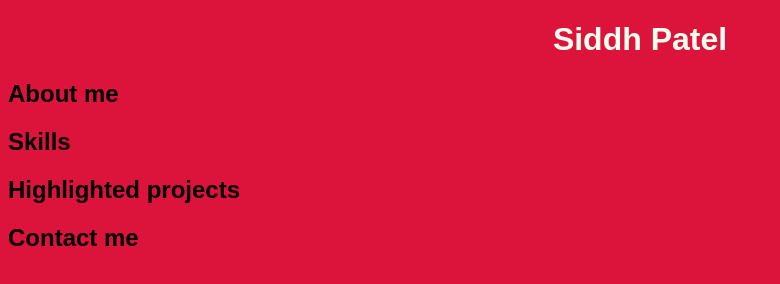
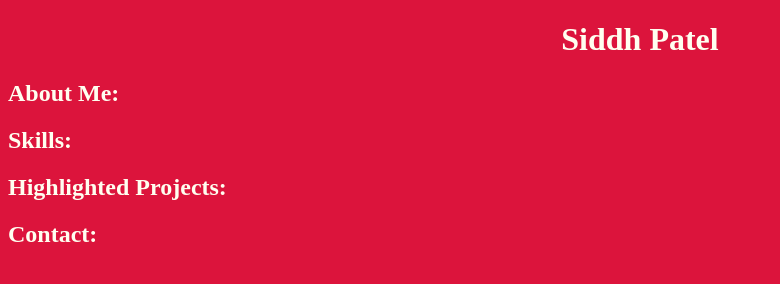
Before and after one commit to siddhpatelsdp/siddhpatelsdp.github.io, a plain HTML site: page index.html in a window 1280 px wide. Shown: the whole page, without its empty margins (0-780 px from the left). Drawn offline with Linux system fonts and the light colour scheme.

Commit message:
color of contents changed, font changed

```diff
--- a/index.html
+++ b/index.html
@@ -7,16 +7,16 @@
     <body>
         <h1>Siddh Patel</h1>
 
-        <h2>About me</h2>
+        <h2>About Me:</h2>
         <div class="about"></div>
 
-        <h2>Skills</h2>
+        <h2>Skills:</h2>
         <div class="skills"></div>
 
-        <h2>Highlighted projects</h2>
+        <h2>Highlighted Projects:</h2>
         <div class="projects"></div>
 
-        <h2>Contact me</h2>
+        <h2>Contact:</h2>
         <div class="contact"></div>
     </body>
 </html>
--- a/styles.css
+++ b/styles.css
@@ -1,9 +1,12 @@
 body {
     background-color: crimson;
-    font-family: Arial, Helvetica, sans-serif;
+    font-family: 'Times New Roman', Times, serif;
 
 }
 h1 {
     text-align: center;
     color: ivory;
 }
+h2 {
+    color:ivory;
+}
```
